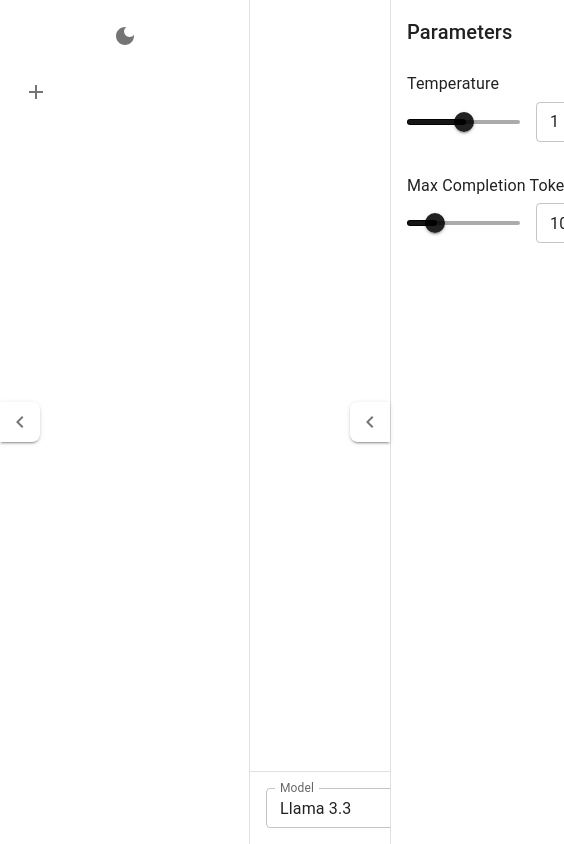
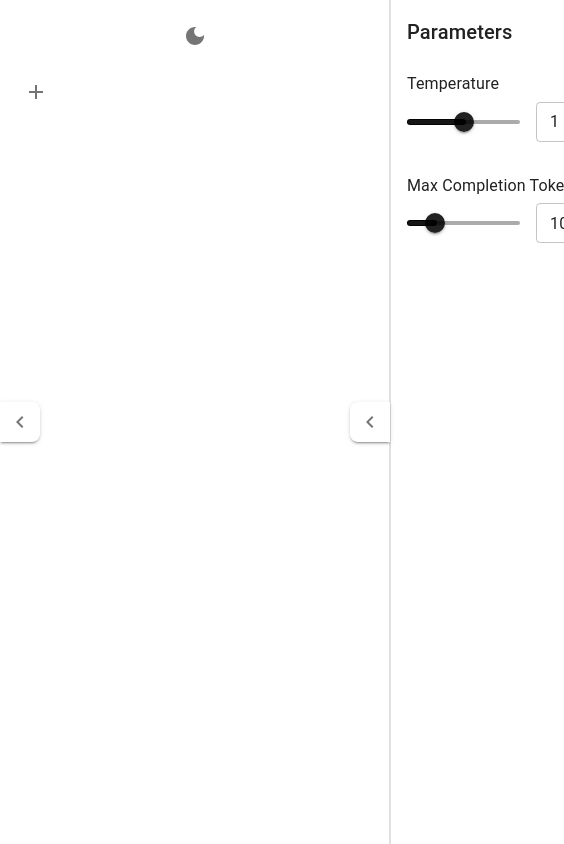
Before and after one commit to martinsagabriel/groqlin-ai, a React (Create React App) app: page / in a window 390 px wide. Shown: the whole page, 564 px wide, since content can reach past the window. Built offline with nearby package versions, Linux system fonts and the light colour scheme.

Commit message:
Mobile Responsive Design

```diff
--- a/src/App.js
+++ b/src/App.js
@@ -79,6 +79,9 @@ const App = () => {
   const [systemPrompt, setSystemPrompt] = useState('');
   const [systemPromptDialogOpen, setSystemPromptDialogOpen] = useState(false);
 
+  // Adiciona estado para controle de dispositivo móvel
+  const [isMobile, setIsMobile] = useState(window.innerWidth <= 768);
+
   // Atualiza localStorage sempre que o array de conversas mudar
   useEffect(() => {
     localStorage.setItem('chatHistory', JSON.stringify(conversations));
@@ -88,6 +91,23 @@ const App = () => {
   useEffect(() => {
     localStorage.setItem('darkMode', isDarkMode);
   }, [isDarkMode]);
+
+  // Adiciona listener para detectar mudanças no tamanho da tela
+  useEffect(() => {
+    const handleResize = () => {
+      const mobile = window.innerWidth <= 768;
+      setIsMobile(mobile);
+
+      // Fecha as sidebars automaticamente em dispositivos móveis
+      if (mobile) {
+        setSidebarOpen(false);
+        setParametersOpen(false);
+      }
+    };
+
+    window.addEventListener('resize', handleResize);
+    return () => window.removeEventListener('resize', handleResize);
+  }, []);
 
   // Cria tema de acordo com isDarkMode
   const theme = createTheme({
@@ -229,7 +249,8 @@ const App = () => {
           height: '100vh',
           display: 'flex',
           backgroundColor: 'background.default',
-          position: 'relative'
+          position: 'relative',
+          overflow: 'hidden' // Previne scroll horizontal
         }}
       >
         {/* Sidebar */}
@@ -275,9 +296,10 @@ const App = () => {
           flex: 1,
           display: 'flex',
           flexDirection: 'column',
-          marginLeft: sidebarOpen ? '250px' : 0,
-          marginRight: parametersOpen ? '250px' : 0,
-          transition: 'margin 0.3s ease'
+          marginLeft: !isMobile && sidebarOpen ? '250px' : 0,
+          marginRight: !isMobile && parametersOpen ? '250px' : 0,
+          transition: 'margin 0.3s ease',
+          width: '100%'
         }}>
           <ChatWindow messages={messages} models={models} />
           <ChatInput
--- a/src/components/ChatInput.js
+++ b/src/components/ChatInput.js
@@ -29,10 +29,24 @@ const ChatInput = ({
         borderTop: '1px solid',
         borderColor: 'divider',
         display: 'flex',
-        gap: 1
+        gap: 1,
+        flexDirection: {
+          xs: 'column',
+          sm: 'row'
+        }
       }}
     >
-      <FormControl size="small" sx={{ minWidth: 150 }}>
+      <Box sx={{
+        display: 'flex',
+        gap: 1,
+        width: { xs: '100%', sm: 'auto' }
+      }}>
+        <FormControl
+          size="small"
+          sx={{
+            minWidth: { xs: '50%', sm: 150 }
+          }}
+        >
           <InputLabel>Model</InputLabel>
           <Select
             value={selectedModel}
@@ -47,7 +61,6 @@ const ChatInput = ({
           </Select>
         </FormControl>
 
-      {/* System Prompt button */}
         <Tooltip title="System Prompt">
           <IconButton
             onClick={onSystemPromptClick}
@@ -56,7 +69,13 @@ const ChatInput = ({
             <Settings />
           </IconButton>
         </Tooltip>
+      </Box>
 
+      <Box sx={{
+        display: 'flex',
+        gap: 1,
+        width: '100%'
+      }}>
         <TextField
           fullWidth
           size="small"
@@ -75,6 +94,7 @@ const ChatInput = ({
           <Send />
         </IconButton>
       </Box>
+    </Box>
   );
 };
 
--- a/src/components/ChatWindow.js
+++ b/src/components/ChatWindow.js
@@ -45,7 +45,11 @@ const ChatWindow = ({ messages, models }) => {
         >
           <Box
             sx={{
-              maxWidth: '60%',
+              maxWidth: {
+                xs: '85%', // Em dispositivos móveis
+                sm: '75%', // Em tablets
+                md: '60%'  // Em desktops
+              },
               bgcolor: msg.role === 'user'
                 ? 'primary.main'
                 : theme.palette.mode === 'dark'
--- a/src/components/Sidebar.js
+++ b/src/components/Sidebar.js
@@ -26,7 +26,7 @@ const Sidebar = ({
     return (
         <Paper
             sx={{
-                width: 250,
+                width: { xs: '100%', sm: 250 },
                 height: '100%',
                 position: 'fixed',
                 left: 0,
@@ -38,7 +38,7 @@ const Sidebar = ({
                 bgcolor: 'background.paper',
                 borderRight: '1px solid',
                 borderColor: 'divider',
-                zIndex: 1100
+                zIndex: 1200
             }}
             elevation={0}
         >
```
Lines whose indentation alone changed are shown as unchanged.
